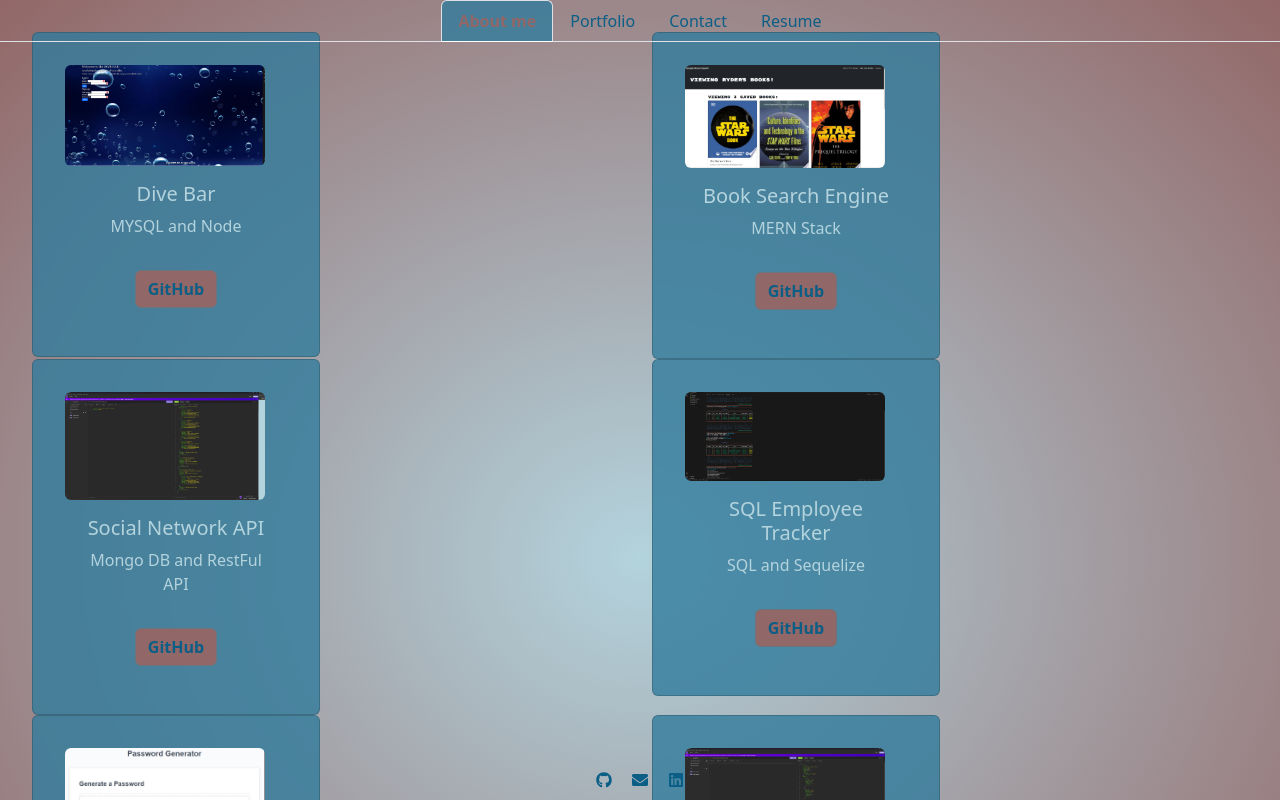
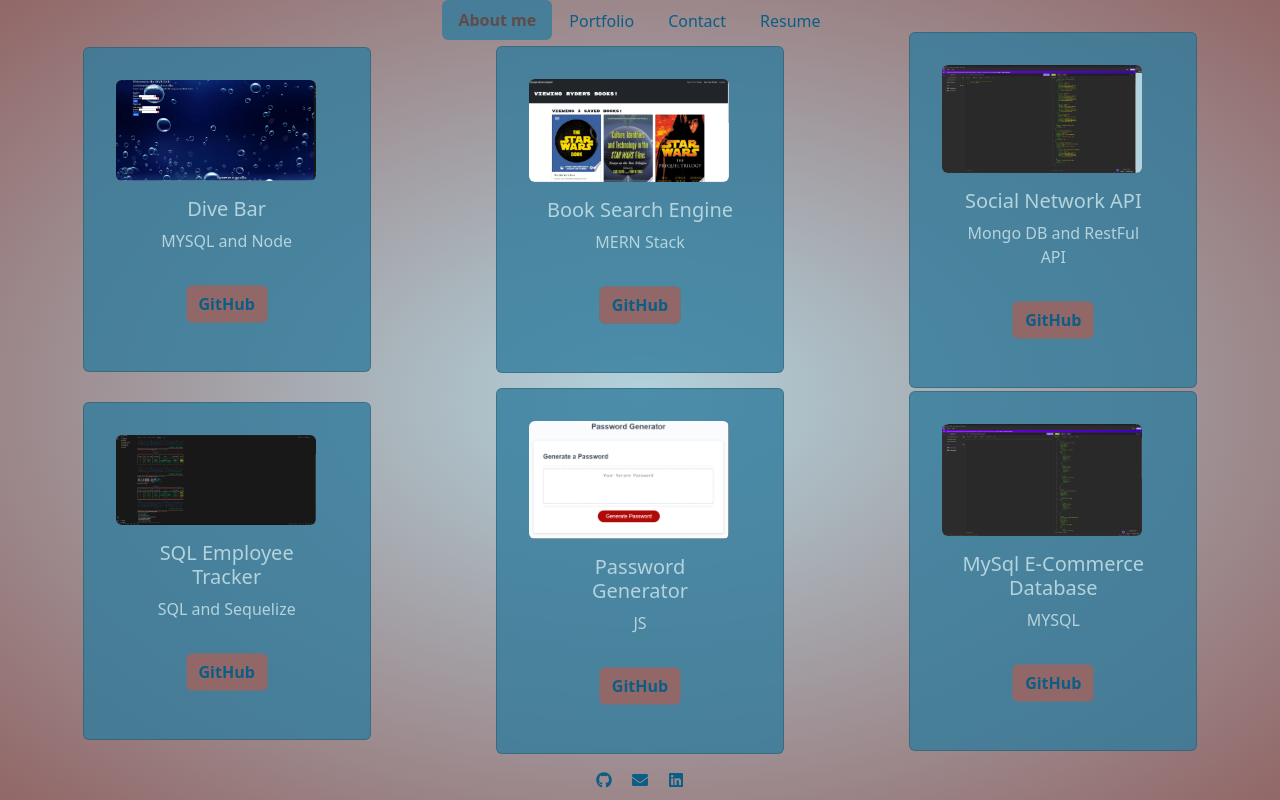
Before and after one commit to cstasney/React-Portfolio, a React (Vite) app: page /portfolio in a window 1280 px wide. Shown: the top 800 px of the page. Built offline with nearby package versions, Linux system fonts and the light colour scheme.

Commit message:
more styling and all projects imported, all pages up, just needs a little more styling

```diff
--- a/src/App.css
+++ b/src/App.css
@@ -26,7 +26,6 @@
   border-radius: 16px;
   margin-top: 100px;
   margin-bottom: 15px;
-  justify-content: center;
 }
 
 #aboutMe {
@@ -49,9 +48,14 @@
   border-radius: 6px;
 }
 
+.centered-header {
+  text-align: center;
+}
+
 .accordion-button {
   background-color: rgb(146, 103, 103);
   color: rgb(179, 211, 221);
+  text-align:  center;
 }
 
 .contactForm {
@@ -66,7 +70,8 @@
 
 .contactBtn {
   background-color: rgb(146, 103, 103);
-  border-color: none;
+  border: none;
+  margin-bottom: 12px;
 }
 
 .resume {
@@ -116,3 +121,18 @@
 .icon:hover {
   color: rgb(179, 211, 221);
 }
+
+.aboutMe {
+  display: flex;
+  text-align: center;
+  justify-content: center;
+  align-content: center;
+}
+
+.portfolio {
+  display: flex;
+  justify-content: center;
+  align-items: center;
+  align-content: space-around;
+  max-height: 400px;
+}
--- a/src/components/Project.jsx
+++ b/src/components/Project.jsx
@@ -10,7 +10,7 @@
   const { name } = project;
   const projectImage = projects[name];
   return (
-    <Col xs={12} md={6} l={4}>
+    <Col xs={12} md={6} lg={4} className="portfolio">
       <Card style={{ width: '18rem' }}>
         <Card.Img variant="top" src={projectImage} className="projectImage justify-content-center" />
         <Card.Body>
--- a/src/index.css
+++ b/src/index.css
@@ -5,7 +5,6 @@
 
   color-scheme: light dark;
   color: rgba(255, 255, 255, 0.87);
-  background-color: #242424;
 
   font-synthesis: none;
   text-rendering: optimizeLegibility;
@@ -16,16 +15,11 @@
 
 a {
   font-weight: 500;
-  color: #646cff;
   text-decoration: inherit;
-}
-a:hover {
-  color: #535bf2;
 }
 
 body {
   margin: 0;
-  display: flex;
   place-items: center;
   min-width: 320px;
   min-height: 100vh;
@@ -44,13 +38,9 @@
   font-size: 1em;
   font-weight: 500;
   font-family: inherit;
-  background-color: #1a1a1a;
   cursor: pointer;
-  transition: border-color 0.25s;
 }
-button:hover {
-  border-color: #646cff;
-}
+
 button:focus,
 button:focus-visible {
   outline: 4px auto -webkit-focus-ring-color;
@@ -63,11 +53,22 @@
 .nav-link.active {
   background-color: rgba(50, 123, 156, 0.795);
   font-weight: 700;
-  color: rgb(146, 103, 103);
+  color: rgb(95, 75, 75);
+  border: none;
+  border-radius: 6px;
+}
+
+.nav-tabs {
+  border: none;
 }
 
 .nav-tabs .nav-link {
   color: rgb(11, 94, 133);
+}
+
+.nav-link:hover {
+  border-radius: 6px;
+  border-color: red
 }
 
 
@@ -77,9 +78,9 @@
     background-color: #ffffff;
   }
   a:hover {
-    color: #747bff;
+    /* color: #747bff; */
   }
   button {
-    background-color: #f9f9f9;
+    /* background-color: #f9f9f9; */
   }
 }
--- a/src/pages/About.jsx
+++ b/src/pages/About.jsx
@@ -11,7 +11,8 @@
                 <Col xs={12} md ={12} lg={12}>
                     <Image src={selfie} id='selfie'/>
                 </Col>
-                <Col xs={12} md={12} lg={12}>
+                <Col xs={12} md={12} lg={12}
+                className='aboutMe'>
                     <p id='aboutMe'>Hello! My name is Christopher Stasney. Through UCF's coding bootcamp I have been able to start my journey as a full stack web developer.
                         Through this bootcamp I have learned to use many technologies and languages inlucing MERN stack and MYSQL. I am an avid traveler and nature enthusiast.
                         In my free time I enjoy SCUBA, climbing, hiking, drifting "crazy carts", and video games.
--- a/src/pages/Portfolio.jsx
+++ b/src/pages/Portfolio.jsx
@@ -30,7 +30,7 @@
     },
     {
       name: 'passwordGenerator',
-      description: 'JSS',
+      description: 'JS',
       gitHub: "https://github.com/cstasney/Module-3-Challenge",
       title: "Password Generator"
     },
--- a/src/pages/Resume.jsx
+++ b/src/pages/Resume.jsx
@@ -6,11 +6,11 @@
     return (
         <div className='proficienciesText'>
             <div className="resume">
-                <h1>Click <a className="resumeLink" href={resume} download={'Chris_Stasney_Resume'}>here</a> to download my resume.</h1>
+                <h1>Click <a className="resumeLink" href={resume} download={'Chris_Stasney_Resume'}>here</a> to download my resume</h1>
             </div>
             <Accordion defaultActiveKey={['0']} alwaysOpen>
                 <Accordion.Item eventKey="0">
-                    <Accordion.Header>Front-End Proficiencies</Accordion.Header>
+                    <Accordion.Header className='proficienciesText centered-header'>Front-End Proficiencies</Accordion.Header>
                     <Accordion.Body className='proficienciesText'>
                         <ListGroup.Item>HTML</ListGroup.Item>
                         <ListGroup.Item>CSS</ListGroup.Item>
@@ -22,7 +22,7 @@
                     </Accordion.Body>
                 </Accordion.Item>
                 <Accordion.Item eventKey="1" >
-                    <Accordion.Header className='proficienciesText'>Back-End Proficiencies</Accordion.Header>
+                    <Accordion.Header className='proficienciesText centered-header'>Back-End Proficiencies</Accordion.Header>
                     <Accordion.Body className='proficienciesText'>
                         <ListGroup.Item>APIs</ListGroup.Item>
                         <ListGroup.Item>Node</ListGroup.Item>
```
